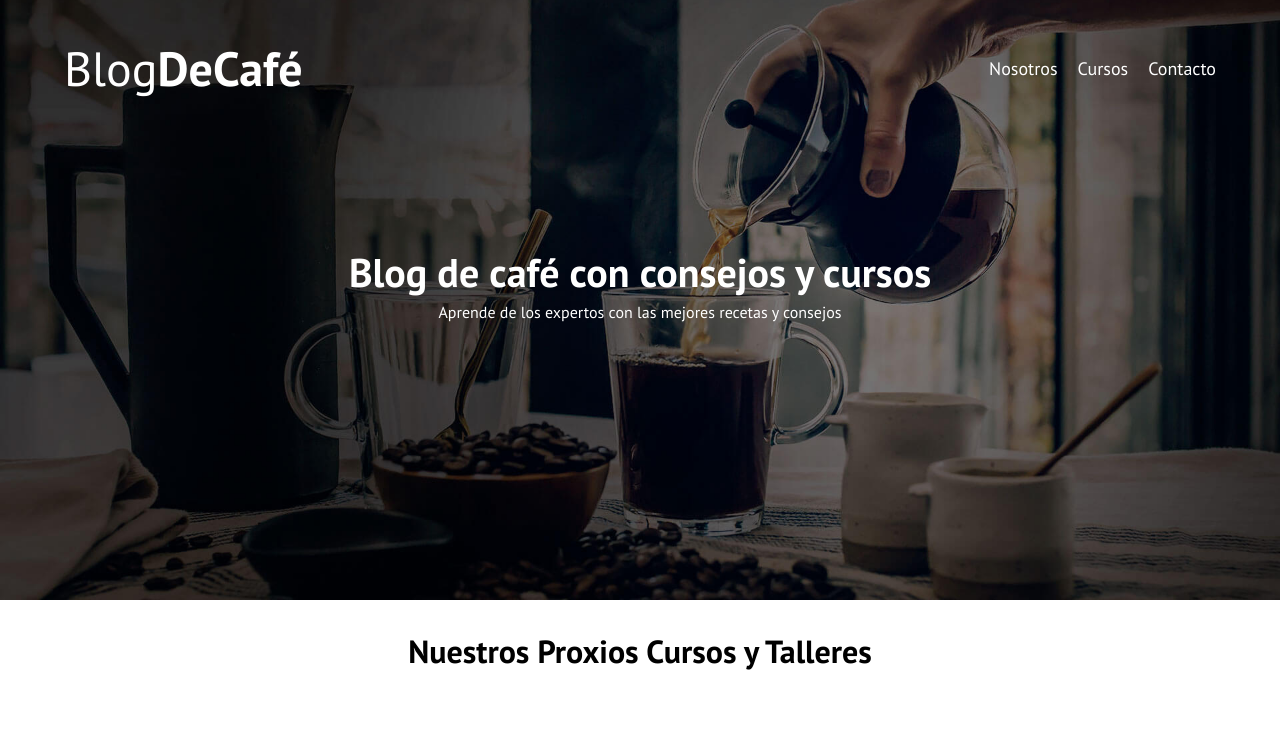
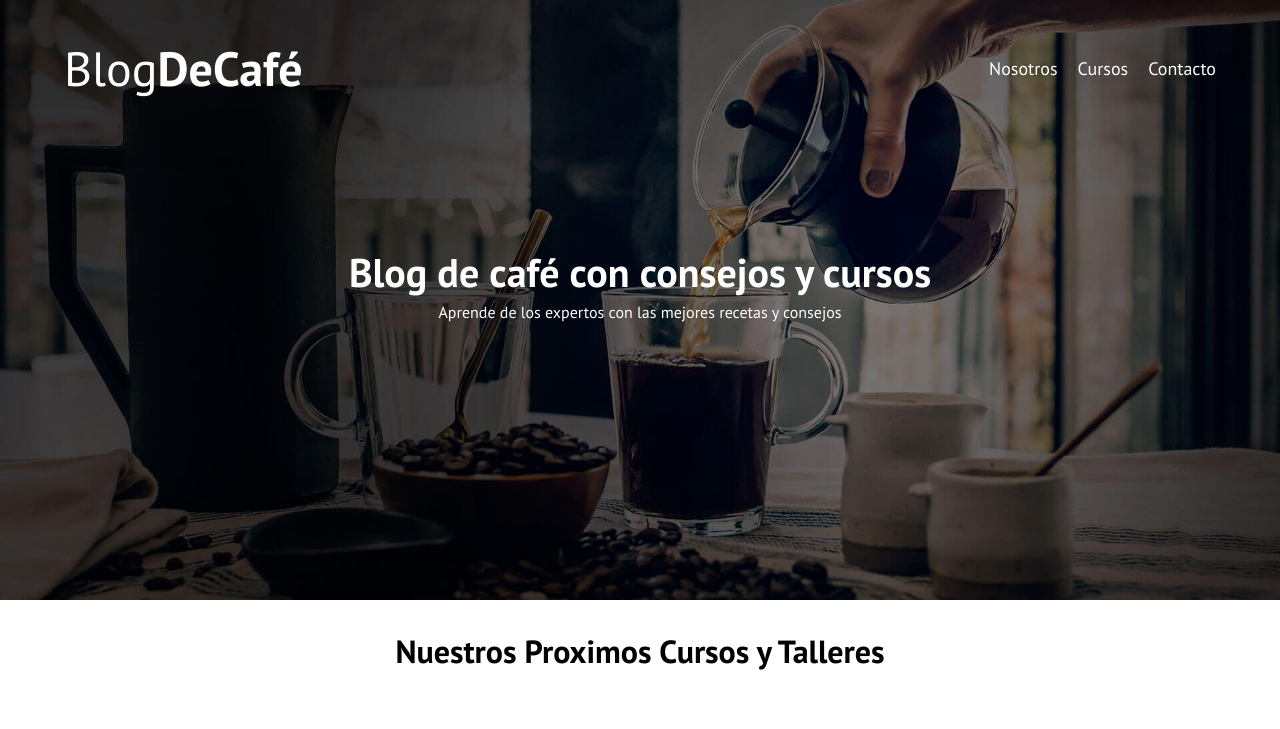
Before and after one commit to AlejoLopez23/blog-cafe, a plain HTML site: page cursos.html in a window 1280 px wide. Shown: the top 729 px of the page. Drawn offline with Linux system fonts and the light colour scheme.

Commit message:
modificacion de prueba

```diff
--- a/cursos.html
+++ b/cursos.html
@@ -16,13 +16,11 @@
                 <a class="logo" href="index.html">
                     <h1 class="logo__nombre no-margin centrar-texto">Blog<span class="logo__bold">DeCafé</span> </h1>
                 </a>
-
                 <nav class="navegacion">
                     <a href="nosotros.html" class="navegacion__enlace">Nosotros</a>
                     <a href="cursos.html" class="navegacion__enlace">Cursos</a>
                     <a href="contacto.html" class="navegacion__enlace">Contacto</a>
                 </nav>
-
             </div>
         </div>
         <div class="header__texto">
@@ -32,7 +30,7 @@
     </header>
 
     <main class="contenedor">
-        <h3 class="centrar-texto">Nuestros Proxios Cursos y Talleres</h3>
+        <h3 class="centrar-texto">Nuestros Proximos Cursos y Talleres</h3>
 
         <div class="curso">
             <div class="curso__imagen">
```
